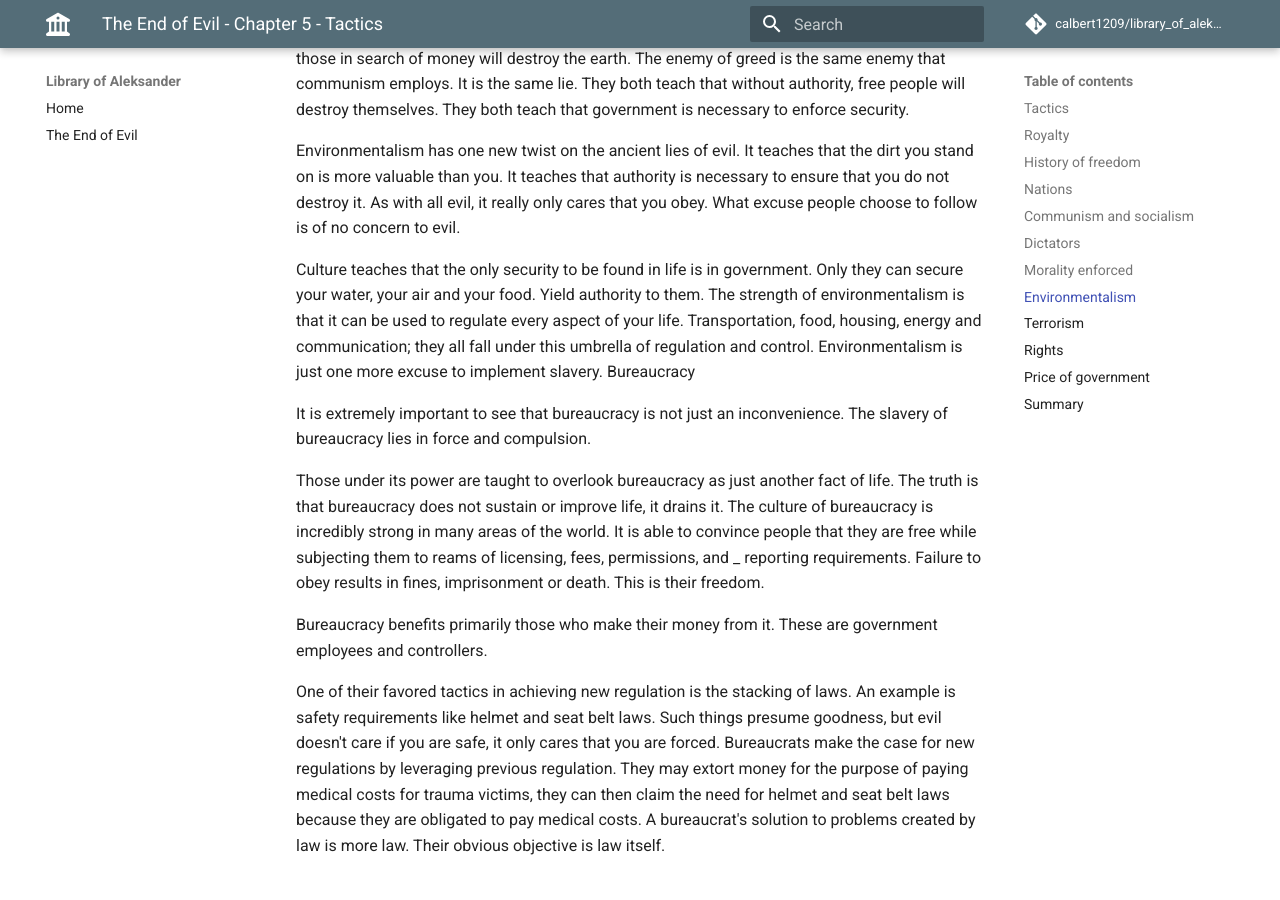
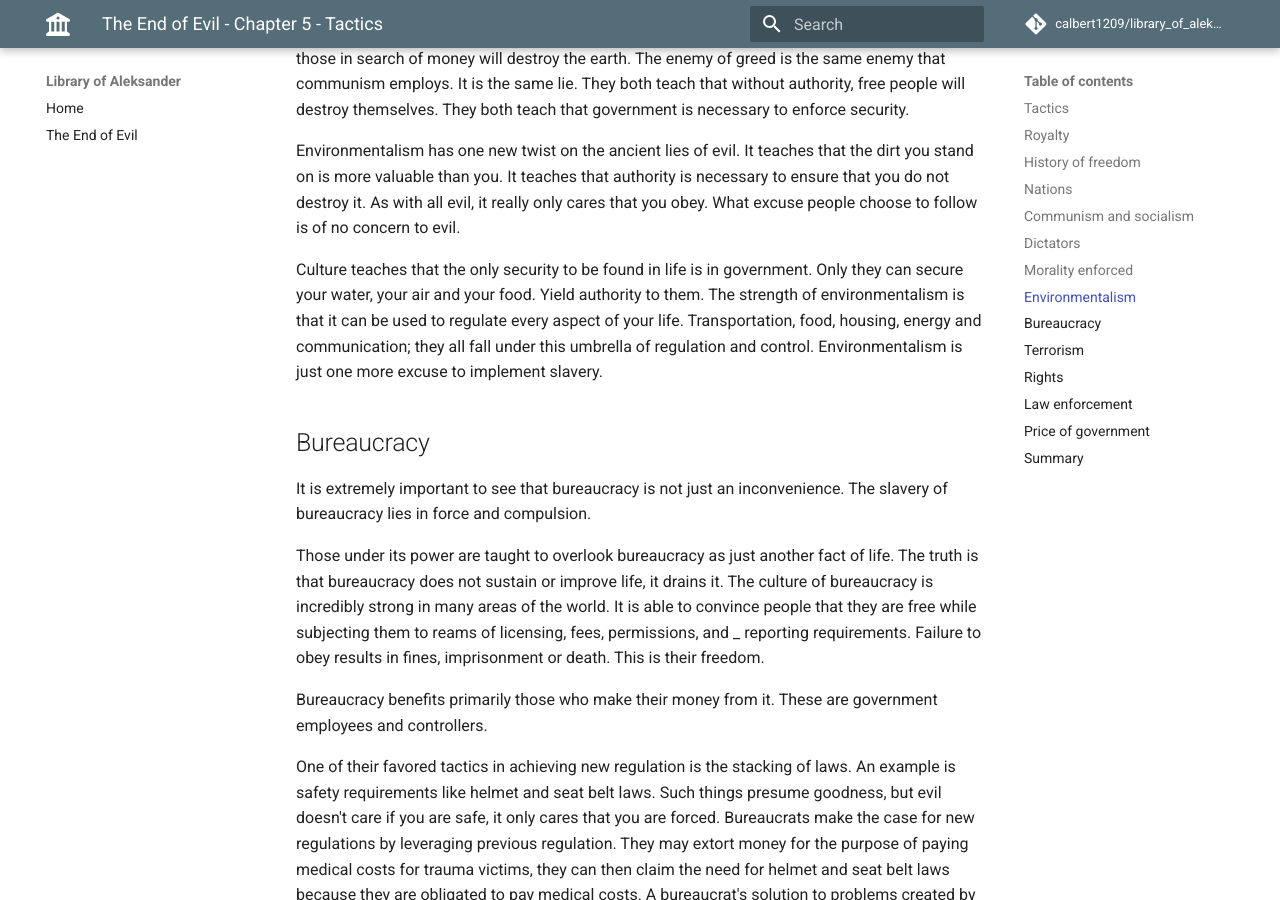
Before and after one commit to calbert1209/library_of_aleksander, an MkDocs documentation site: the page built from docs/The_End_of_Evil/Chapter_5.md, in a window 1280 px wide and 900 px high, scrolled down 5761 px. Built offline with MkDocs 1.6.1 and Material for MkDocs 9.7.7, drawn with Linux system fonts in a browser that asks for light colours; comment, search, counter and statistics services are not loaded; some of the changed text lies outside the part shown.

Commit message:
Update Chapter_5.md

```diff
--- a/docs/The_End_of_Evil/Chapter_5.md
+++ b/docs/The_End_of_Evil/Chapter_5.md
@@ -116,7 +116,9 @@ Environmentalism shares the ideals of communism. It teaches that greed is the en
 
 Environmentalism has one new twist on the ancient lies of evil. It teaches that the dirt you stand on is more valuable than you. It teaches that authority is necessary to ensure that you do not destroy it. As with all evil, it really only cares that you obey. What excuse people choose to follow is of no concern to evil.
 
-Culture teaches that the only security to be found in life is in government. Only they can secure your water, your air and your food. Yield authority to them. The strength of environmentalism is that it can be used to regulate every aspect of your life. Transportation, food, housing, energy and communication; they all fall under this umbrella of regulation and control. Environmentalism is just one more excuse to implement slavery. Bureaucracy
+Culture teaches that the only security to be found in life is in government. Only they can secure your water, your air and your food. Yield authority to them. The strength of environmentalism is that it can be used to regulate every aspect of your life. Transportation, food, housing, energy and communication; they all fall under this umbrella of regulation and control. Environmentalism is just one more excuse to implement slavery.
+
+## Bureaucracy
 
 It is extremely important to see that bureaucracy is not just an inconvenience. The slavery of bureaucracy lies in force and compulsion.
 
@@ -146,7 +148,9 @@ The idea of right was created by men who sought to free people from some of the
 
 The problem with rights, is that they offer certain delineated permissions, granted to men by government. After these, government can still dispose of you as it pleases. Even in measures of restriction, this still teaches people that they have less value than law.
 
-The truth is that you are free, and there is no authority that has any claim upon you, ever. You are, by your nature, already free. This is the value of a human being. Law enforcement
+The truth is that you are free, and there is no authority that has any claim upon you, ever. You are, by your nature, already free. This is the value of a human being.
+
+## Law enforcement
 
 Culture teaches that police are the only ones who’s right it is to defend a people. It teaches that if people were able to defend themselves, anarchy would be the result.
 
```
